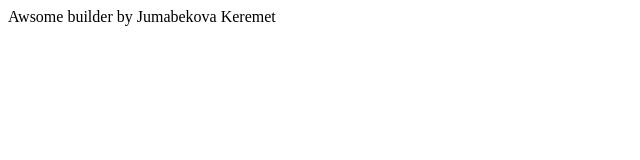
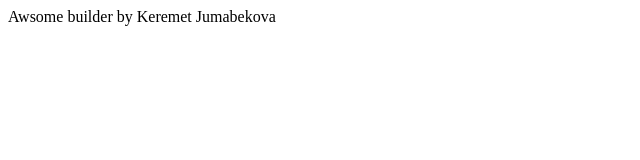
Before and after one commit to JumabekovaKeremet/builder, a React (Create React App) app: page / in a window 1280 px wide. Shown: the top 160 px of the page, without its empty margins (0-640 px from the left). Built offline with nearby package versions, Linux system fonts and the light colour scheme.

Commit message:
added sfc component

```diff
--- a/src/App.js
+++ b/src/App.js
@@ -3,7 +3,7 @@
 function App() {
   return (
     <div className="App">
-     Awsome builder by Jumabekova Keremet
+     Awsome builder by Keremet Jumabekova
     </div>
   );
 }
```
Also changed, not shown: src/components/Layout/Layout.js (added, +11 -0 lines).
